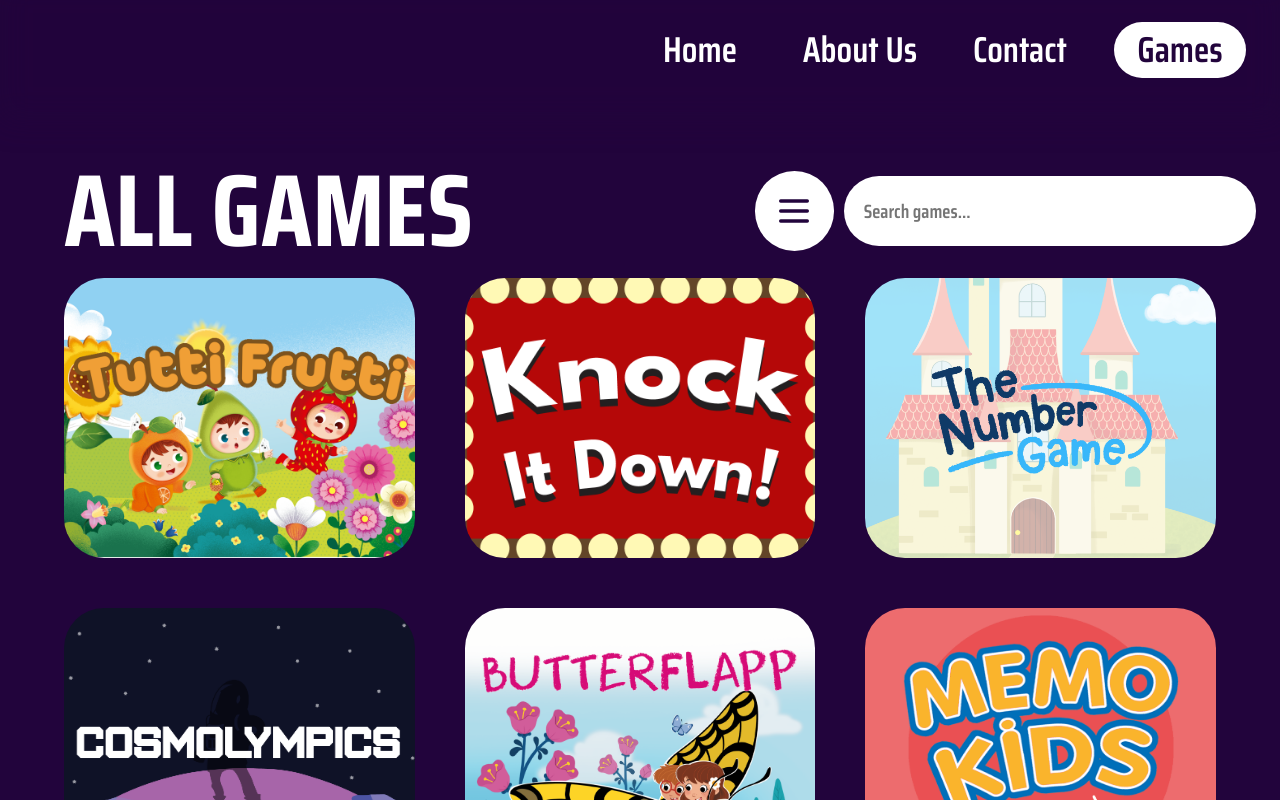
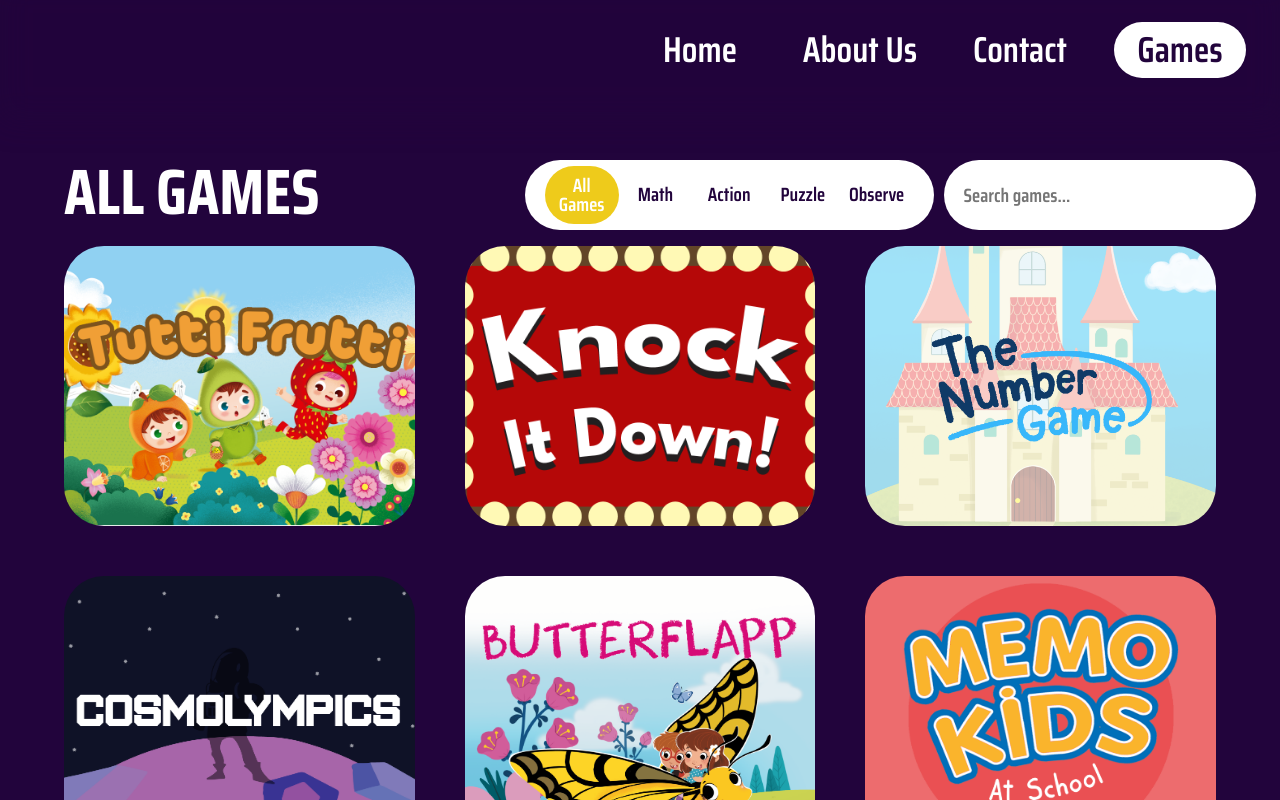
Before and after one commit to MaximeBastien04/orleans-games, a React (Vite) app: page /#/games in a window 1280 px wide. Shown: the top 800 px of the page. Built offline with nearby package versions, Linux system fonts and the light colour scheme.

Commit message:
fix(category-bar): category options and searchbar seperated to prevent bugging

```diff
--- a/src/components/SearchBar.jsx
+++ b/src/components/SearchBar.jsx
@@ -1,55 +1,47 @@
-import { useState } from "react";
-import { Menu, Search } from "lucide-react"; // Icons
+import { Menu } from "lucide-react";
 
 const SearchBar = ({ setSelectedCategory, setSearchQuery, selectedCategory, searchQuery }) => {
-  const [isCategoryOpen, setIsCategoryOpen] = useState(false);
-
   const handleCategoryClick = (category) => {
     setSelectedCategory(category);
-    setIsCategoryOpen(false);
   };
-
 
   return (
     <div className="searchbar-container">
-      {/* CATEGORY BUTTON */}
-      <div
-        className={`category-button ${isCategoryOpen ? "expanded" : ""}`}
-        onMouseEnter={() => setIsCategoryOpen(true)}
-        onMouseLeave={() => setIsCategoryOpen(false)}
-      >
-        <Menu className="menu-icon" />
-        {isCategoryOpen && (
+      {/* CATEGORY MENU */}
       <div className="category-options">
-            <p className={selectedCategory === "All" ? "selected" : ""} onClick={() => handleCategoryClick("All")}           >
+        <div>
+          <p className={selectedCategory === "All" ? "selected" : ""} onClick={() => handleCategoryClick("All")}>
             All Games
           </p>
+        </div>
+        <div>
           <p className={selectedCategory === "Math" ? "selected" : ""} onClick={() => handleCategoryClick("Math")}>
             Math
           </p>
+        </div>
+        <div>
           <p className={selectedCategory === "Action" ? "selected" : ""} onClick={() => handleCategoryClick("Action")}>
             Action
           </p>
+        </div>
+        <div>
           <p className={selectedCategory === "Puzzle" ? "selected" : ""} onClick={() => handleCategoryClick("Puzzle")}>
             Puzzle
           </p>
         </div>
-        )}
+        <div>
+          <p className={selectedCategory === "Observe" ? "selected" : ""} onClick={() => handleCategoryClick("Observe")}>
+            Observe
+          </p></div>
       </div>
 
-      {/* SEARCH INPUT */}
-      <div className={`search-input ${isCategoryOpen ? "collapsed" : ""}`}>
-        {!isCategoryOpen ? (
-          <input
+      {/* SEARCH BAR */}
+      <input className="search-input"
         type="text"
         placeholder="Search games..."
-            value={searchQuery} // Keeps input persistent
+        value={searchQuery}
         onChange={(e) => setSearchQuery(e.target.value.toLowerCase())}
       />
-        ) : (
-          <Search className="search-icon" />
-        )}
-      </div>
     </div>
   );
 };
--- a/src/index.css
+++ b/src/index.css
@@ -380,14 +380,14 @@ footer p {
 
 #all-games>section {
     display: grid;
-    grid-template-columns: 3fr 2fr;
+    grid-template-columns: 2fr 3fr;
     width: 90%;
     margin: auto;
     margin-bottom: 2vh;
 }
 
 #game-category-title {
-    font-size: 8vw;
+    font-size: 5vw;
     text-transform: uppercase;
     font-weight: 700;
 }
@@ -431,74 +431,40 @@ footer p {
 
 /* GAMES - SEARCHBAR */
 .searchbar-container {
-    display: flex;
+    display: grid;
+    grid-template-columns: 3fr 2fr;
     align-items: center;
     gap: 10px;
 }
 
-.category-button {
-    width: 60px;
-    height: 50px;
-    background: white;
+.category-options {
+    display: grid;
+    grid-template-columns: repeat(5, 1fr);
+    gap: 0px;
+    align-items: center;
+    background-color: white;
     border-radius: 50px;
-    padding: 15px;
-    display: flex;
-    align-items: center;
-    justify-content: center;
-    cursor: pointer;
-    transition: width 0.5s ease-in-out, border-radius 0.3s ease-in-out;
-    overflow: hidden;
-    white-space: nowrap;
-    position: relative;
-    /* justify-content: space-between; */
-    gap: 5vw;
-}
-
-.category-button.expanded {
-    width: 100%;
-    border-radius: 50px;
-    padding: 20px;
-}
-
-.menu-icon,
-.search-icon {
-    width: 40px;
-    height: 40px;
-    color: #22043C;
-}
-
-.category-options {
-    display: flex;
-    gap: 30px;
-    padding-left: 20px;
-    align-items: center;
+    align-content: center;
+    height: 100%;
+    padding: 0 20px;
 }
 
 .category-options p {
+    text-align: center;
     color: #22043C;
     font-size: 1.5vw;
     cursor: pointer;
-    transform: 0.4s;
     font-weight: 600;
-}
-
-.category-options p:target {
-    transform: translateY(-2px);
-    transform: 0.4s;
 }
 
 .category-options p.selected {
     background-color: #eecb1b;
     color: white;
-    padding: 40px 10px;
+    padding: 10px 5px;
+    border-radius: 125px;
 }
 
 .search-input {
-    width: 100%;
-    transition: width 0.4s ease-in-out;
-}
-
-.search-input input {
     width: 100%;
     padding: 20px;
     border: none;
@@ -509,19 +475,3 @@ footer p {
     color: #22043C;
     font-size: 1.5vw;
 }
-
-.search-input.collapsed {
-    width: 50px;
-    background: white;
-    backdrop-filter: blur(10px);
-    border-radius: 50%;
-    display: flex;
-    align-items: center;
-    justify-content: center;
-    cursor: pointer;
-    padding: 20px;
-}
-
-.search-input.collapsed input {
-    display: none;
-}
```
Lines whose indentation alone changed are shown as unchanged.
